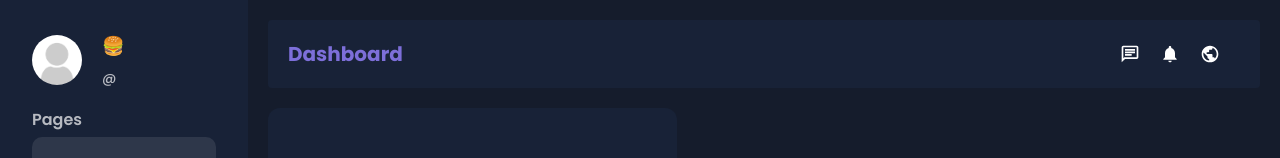
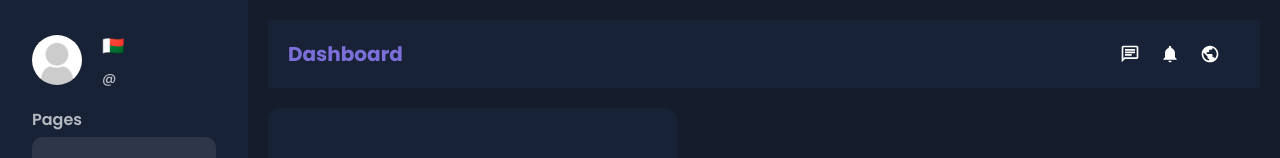
Before and after one commit to HarenaFiantso/digitalbank-ui, a Next.js app: page /dashboard in a window 1280 px wide. Shown: the top 158 px of the page. Built offline with nearby package versions, Linux system fonts and the light colour scheme; no server answers.

Commit message:
style: add Malagasy Flag for account name

```diff
--- a/src/components/dashboard/sidebar/sidebar.tsx
+++ b/src/components/dashboard/sidebar/sidebar.tsx
@@ -16,7 +16,7 @@ export default function Sidebar({ account }: { account: TAccount | undefined })
         <Image className='rounded-full' src={NoAvatar} alt='Avatar' width='50' height='50' />
         <div className='flex flex-col gap-2'>
           <span className='text-lg font-semibold capitalize'>
-            {account?.firstName} {account?.lastName} 🍔
+            {account?.firstName} {account?.lastName} 🇲🇬
           </span>
           <span className='flex-wrap text-sm font-medium lowercase text-[#b7bac1]'>
             @{account?.lastName}
```
